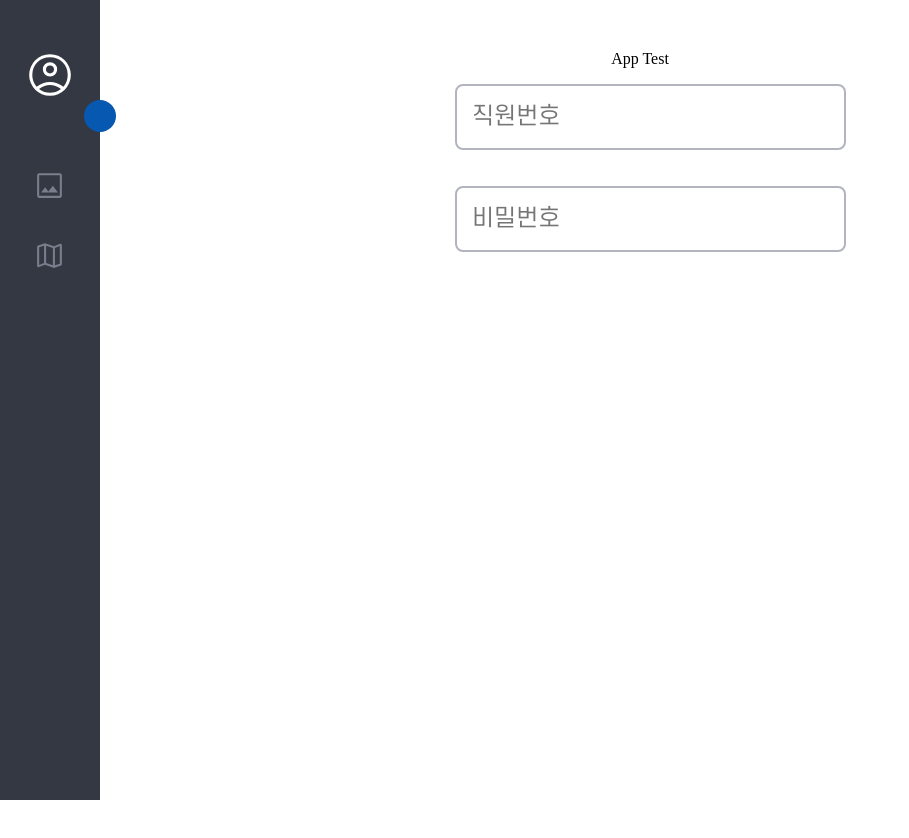
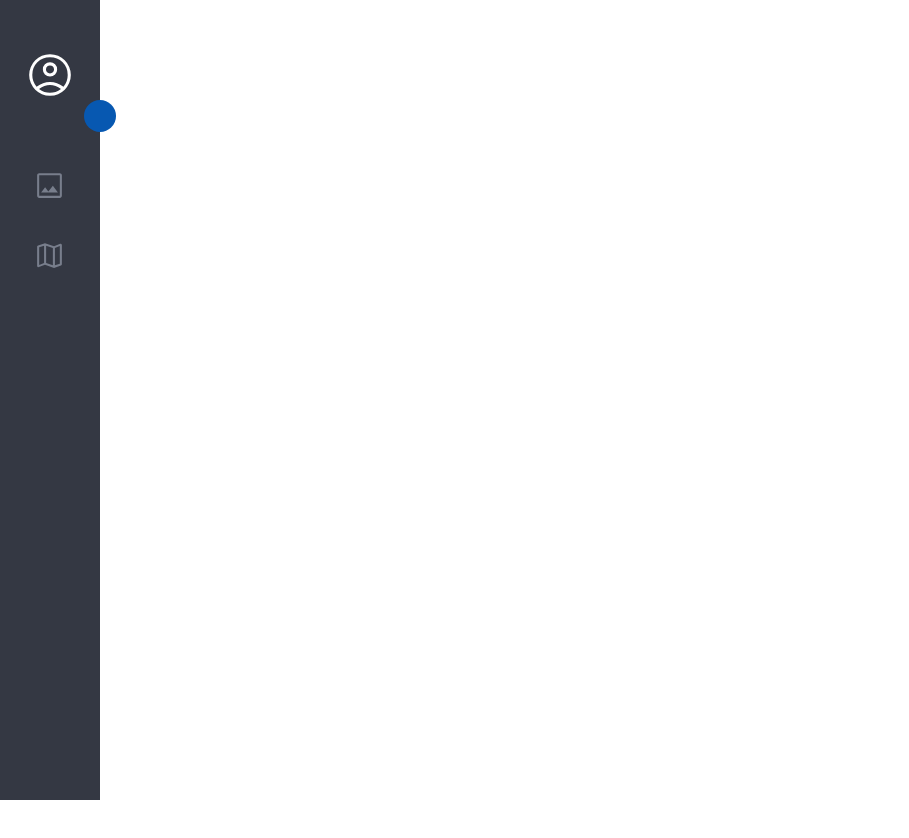
Before and after one commit to cyctjdghks/SKYEYE, a React (Vite) app in the folder FE/: page / in a window 1280 px wide. Shown: the top 838 px of the page, without its empty margins (0-909 px from the left). Built offline with nearby package versions, Linux system fonts and the light colour scheme.

Commit message:
feat: fe recoil

```diff
--- a/FE/package.json
+++ b/FE/package.json
@@ -15,6 +15,7 @@
     "react": "^18.2.0",
     "react-dom": "^18.2.0",
     "react-router-dom": "^6.10.0",
+    "recoil": "^0.7.7",
     "vite-plugin-svgr": "^2.4.0"
   },
   "devDependencies": {
--- a/FE/src/App.tsx
+++ b/FE/src/App.tsx
@@ -5,31 +5,9 @@ import SideBar from "@common/SideBar/SideBar";
 import { DataInput } from "./action/hooks/Effectiveness";
 
 function App() {
-  const [id, setId, idError] = DataInput(/^[a-zA-z0-9]{5,20}$/);
-  const [password, setPassword, passwordError] = DataInput(
-    /^(?=.*[a-zA-Z])(?=.*[!@#$%^*+=-])(?=.*[0-9]).{9,16}$/
-  );
-
   return (
     <style.AppWrap>
       <SideBar></SideBar>
-      <p>App Test</p>
-      <InputLabel
-        placeholder="직원번호"
-        width="370"
-        height="60"
-        errorMessage={idError ? "" : "영어와 숫자로만 입력해주세요.(5-20자)"}
-        value={id}
-        onChange={setId}
-      />
-      <InputLabel
-        placeholder="비밀번호"
-        width="370"
-        height="60"
-        errorMessage={passwordError ? "" : "영어와 숫자 그리고 특수문자를 조합해 입력해주세요.(9-16자)"}
-        value={password}
-        onChange={setPassword}
-      />
     </style.AppWrap>
   );
 }
--- a/FE/src/main.tsx
+++ b/FE/src/main.tsx
@@ -3,11 +3,12 @@ import ReactDOM from "react-dom/client";
 import App from "./App";
 import "./index.css";
 import { BrowserRouter } from "react-router-dom";
+import { RecoilRoot } from "recoil";
 
 ReactDOM.createRoot(document.getElementById("root") as HTMLElement).render(
-  <React.StrictMode>
+  <RecoilRoot>
     <BrowserRouter>
       <App />
     </BrowserRouter>
-  </React.StrictMode>
+  </RecoilRoot>
 );
```
Also changed, not shown: FE/src/store/admin.tsx (added, +19 -0 lines), FE/src/store/auth.tsx (added, +20 -0 lines), 1 other file (tests, documents, lock files or other folders).
